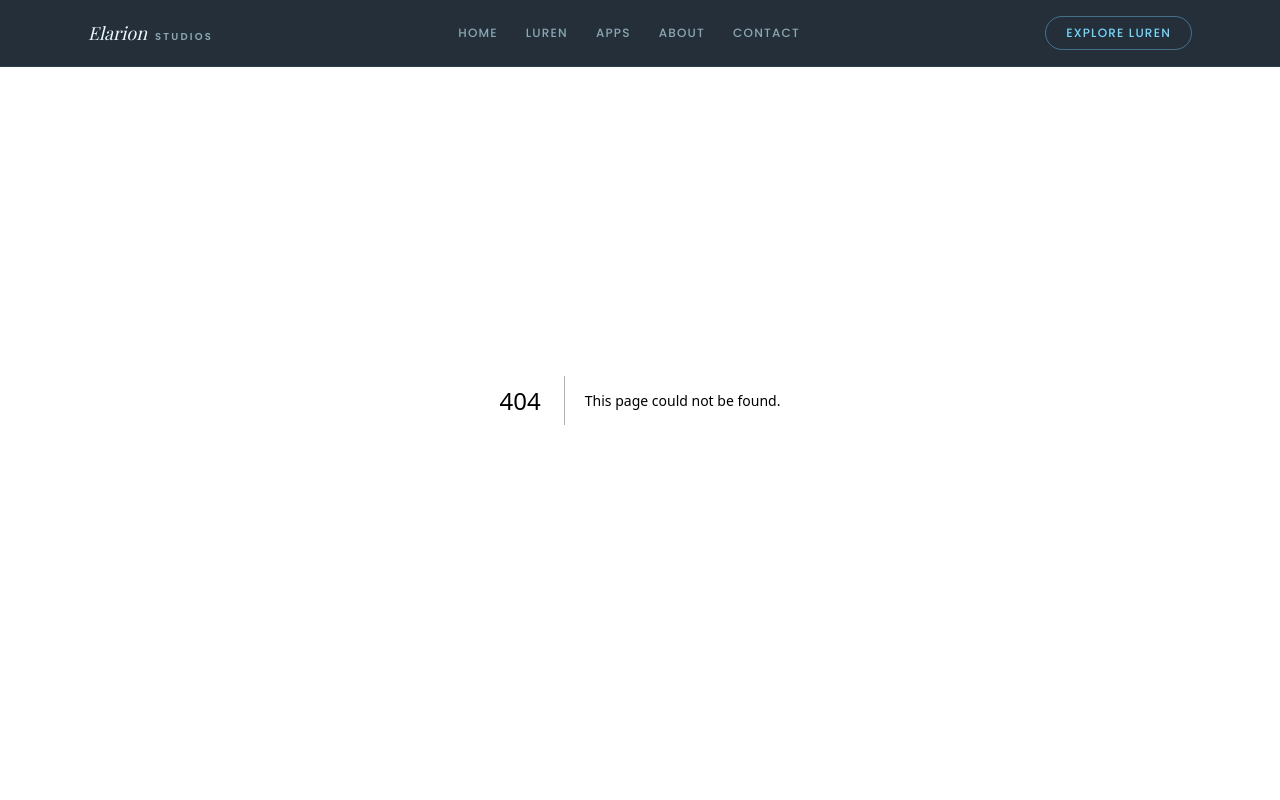
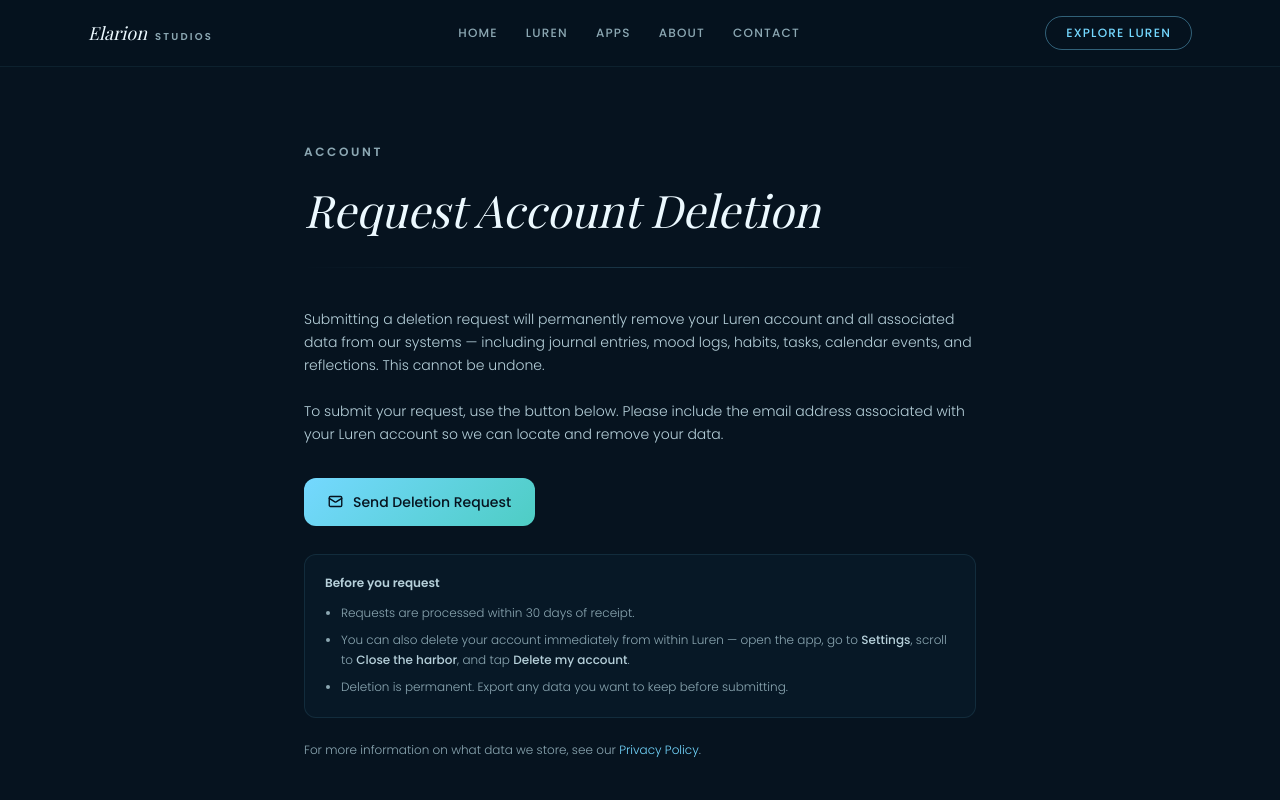
Before and after one commit to GiovanniVEstrada/elarion-studios-web, a Next.js app: page /delete in a window 1280 px wide. Before the commit this address had no page. Shown: the top 800 px of the page. Built offline with nearby package versions, Linux system fonts and the light colour scheme; a web font is replaced by a local one.

Commit message:
Add /delete page for Google Play account deletion compliance
Provides a web-based deletion request URL at elarionstudios.org/delete.
Includes mailto link to support@elarionstudios.org, accurate in-app path
(Settings → Close the harbor → Delete my account), and 30-day processing note.

```diff
--- /dev/null
+++ b/app/delete/page.tsx
@@ -0,0 +1,118 @@
+import type { Metadata } from "next";
+import Footer from "@/components/sections/Footer";
+
+export const metadata: Metadata = {
+  title: "Request Account Deletion — Luren by Elarion Studios",
+  description:
+    "Request permanent deletion of your Luren account and all associated data, including journal entries, mood logs, habits, tasks, and reflections.",
+};
+
+const SUPPORT_EMAIL = "support@elarionstudios.org";
+const SUBJECT = "Account Deletion Request";
+
+export default function DeleteAccountPage() {
+  const mailtoHref = `mailto:${SUPPORT_EMAIL}?subject=${encodeURIComponent(SUBJECT)}`;
+
+  return (
+    <main>
+      <section className="min-h-screen bg-luren-surface px-6 pt-36 pb-28">
+        <div className="mx-auto max-w-2xl">
+          <p className="mb-4 text-xs font-semibold uppercase tracking-[0.22em] text-luren-muted">
+            Account
+          </p>
+          <h1
+            className="mb-6 font-heading italic text-luren-heading"
+            style={{ fontSize: "clamp(1.8rem, 4vw, 2.8rem)" }}
+          >
+            Request Account Deletion
+          </h1>
+
+          <div
+            className="mb-10 h-px"
+            style={{
+              background:
+                "linear-gradient(to right, transparent, rgba(116,216,255,0.18), transparent)",
+            }}
+          />
+
+          <div className="space-y-6 text-sm font-light leading-relaxed text-luren-body">
+            <p>
+              Submitting a deletion request will permanently remove your Luren account and all
+              associated data from our systems — including journal entries, mood logs, habits, tasks,
+              calendar events, and reflections. This cannot be undone.
+            </p>
+
+            <p>
+              To submit your request, use the button below. Please include the email address
+              associated with your Luren account so we can locate and remove your data.
+            </p>
+
+            <div className="pt-2 pb-1">
+              <a
+                href={mailtoHref}
+                className="inline-flex items-center gap-2.5 rounded-xl px-6 py-3.5 text-sm font-medium transition-opacity hover:opacity-90"
+                style={{
+                  background: "linear-gradient(135deg, #74d8ff, #4ecdc4)",
+                  color: "#06131f",
+                }}
+              >
+                <svg
+                  width="15"
+                  height="15"
+                  viewBox="0 0 24 24"
+                  fill="none"
+                  stroke="currentColor"
+                  strokeWidth="2.2"
+                  strokeLinecap="round"
+                  strokeLinejoin="round"
+                  aria-hidden="true"
+                >
+                  <rect x="2" y="4" width="20" height="16" rx="2" />
+                  <path d="m22 7-8.97 5.7a1.94 1.94 0 0 1-2.06 0L2 7" />
+                </svg>
+                Send Deletion Request
+              </a>
+            </div>
+
+            <div
+              className="rounded-xl p-5"
+              style={{
+                background: "rgba(10, 32, 48, 0.45)",
+                border: "1px solid rgba(116,216,255,0.1)",
+              }}
+            >
+              <p className="mb-3 text-xs font-semibold text-luren-body">Before you request</p>
+              <ul className="list-disc space-y-2 pl-4 text-xs font-light leading-relaxed text-luren-muted">
+                <li>Requests are processed within 30 days of receipt.</li>
+                <li>
+                  You can also delete your account immediately from within Luren — open the app,
+                  go to{" "}
+                  <span className="font-medium text-luren-body">Settings</span>
+                  , scroll to{" "}
+                  <span className="font-medium text-luren-body">Close the harbor</span>
+                  , and tap{" "}
+                  <span className="font-medium text-luren-body">Delete my account</span>
+                  .
+                </li>
+                <li>Deletion is permanent. Export any data you want to keep before submitting.</li>
+              </ul>
+            </div>
+
+            <p className="text-xs text-luren-muted">
+              For more information on what data we store, see our{" "}
+              <a
+                href="/privacy"
+                className="text-luren-cyan underline-offset-4 hover:underline"
+              >
+                Privacy Policy
+              </a>
+              .
+            </p>
+          </div>
+        </div>
+      </section>
+
+      <Footer />
+    </main>
+  );
+}
```
